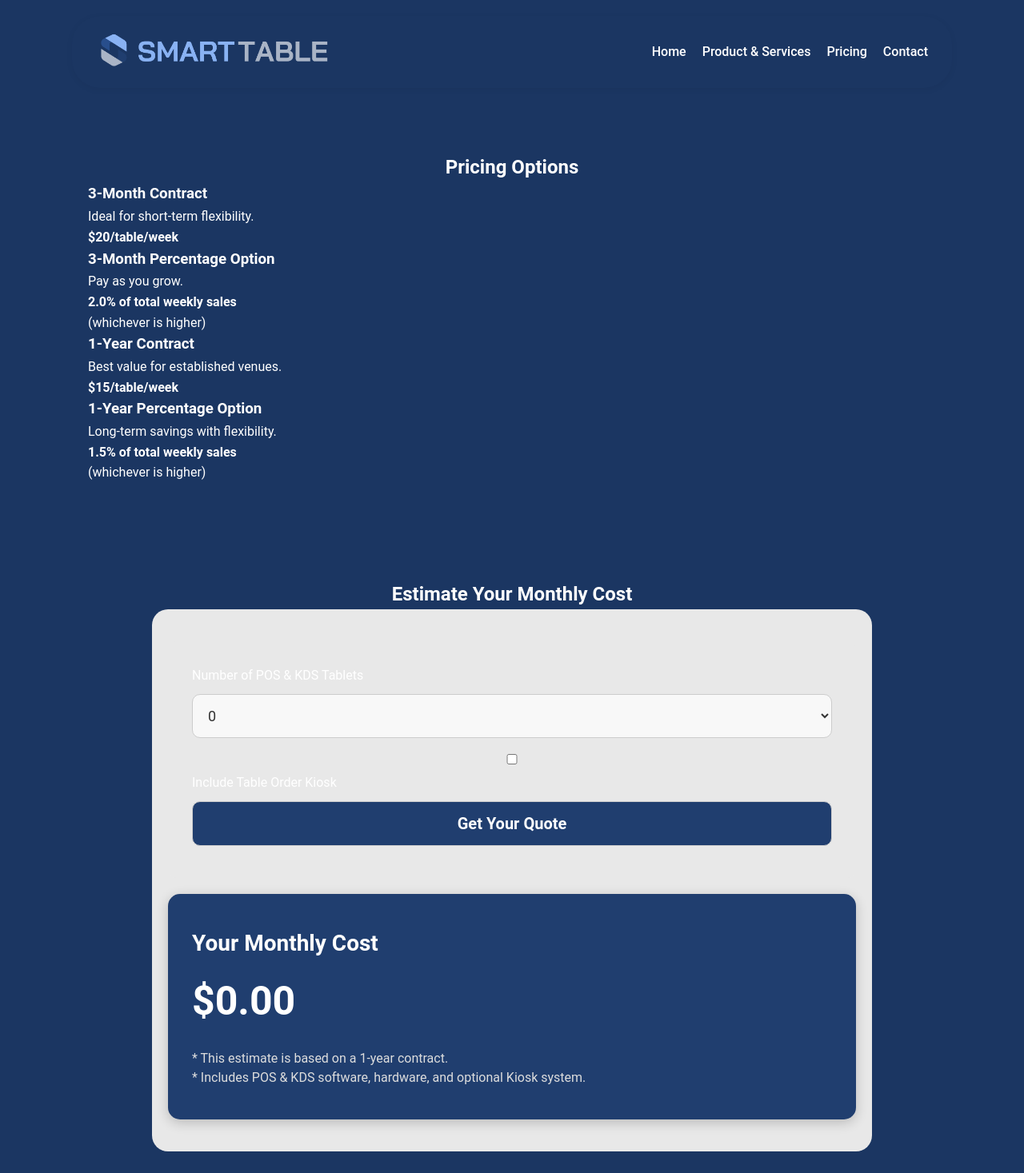
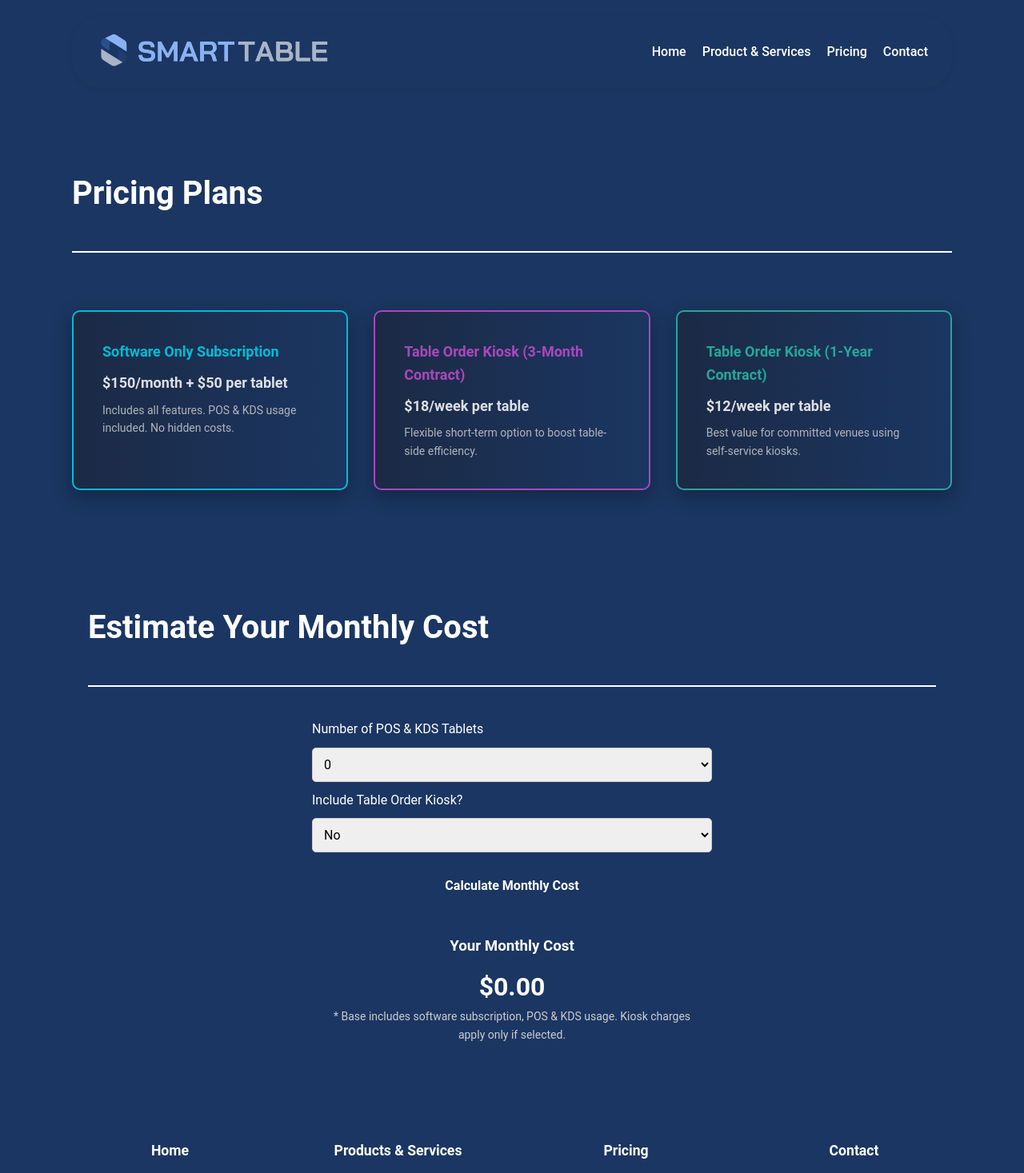
Before and after one commit to donghyun010/SmartTableNZ, a React (Create React App) app: page /SmartTableNZ/pricing in a window 1280 px wide. Shown: the top 1467 px of the page at 80% size. Built offline with nearby package versions, Linux system fonts and the light colour scheme.

Commit message:
Updated by HL

```diff
--- a/package.json
+++ b/package.json
@@ -8,6 +8,10 @@
     "@testing-library/jest-dom": "^6.6.3",
     "@testing-library/react": "^16.3.0",
     "@testing-library/user-event": "^13.5.0",
+    "cors": "^2.8.5",
+    "dotenv": "^16.5.0",
+    "express": "^5.1.0",
+    "nodemailer": "^7.0.3",
     "react": "^19.1.0",
     "react-dom": "^19.1.0",
     "react-router-dom": "^7.6.1",
--- a/src/pages/ContactPage.jsx
+++ b/src/pages/ContactPage.jsx
@@ -5,77 +5,170 @@ import Footer from "./components/Footer";
 
 const ContactPage = () => {
   return (
-    <div>
+    <div
+      style={{ backgroundColor: "#1b3662", color: "#fff", minHeight: "100vh" }}
+    >
       <header>
         <div className="header-box">
-          <nav>
+          <nav
+            style={{ display: "flex", alignItems: "center", padding: "20px" }}
+          >
             <div className="logo">
-              <img src={logo} alt="Smart Table Logo" />
+              <img
+                src={logo}
+                alt="Smart Table Logo"
+                style={{ height: "40px" }}
+              />
             </div>
             <Header />
           </nav>
         </div>
       </header>
 
-      <section className="section white-bg">
-        <h1 style={{ textAlign: "center" }}>Contact Us</h1>
+      <section
+        style={{
+          display: "flex",
+          justifyContent: "center",
+          alignItems: "center",
+          padding: "60px 20px",
+        }}
+      >
         <div
-          className="contact-form"
-          style={{ maxWidth: "900px", margin: "0 auto" }}
+          style={{
+            display: "flex",
+            maxWidth: "1000px",
+            width: "100%",
+            gap: "60px",
+            flexWrap: "wrap",
+          }}
         >
+          {/* Left Side */}
+          <div style={{ flex: "1 1 300px" }}>
+            <p
+              style={{
+                color: "##00bcd4",
+                fontWeight: "500",
+                marginBottom: "10px",
+              }}
+            >
+              Contact Us
+            </p>
+            <h1
+              style={{
+                fontSize: "48px",
+                fontWeight: "700",
+                margin: "0 0 20px",
+              }}
+            >
+              How can we help?
+            </h1>
+            <p style={{ fontSize: "16px", color: "#ccc" }}>
+              Let’s kick-start the conversation and discuss your path to
+              transformative growth.
+            </p>
+          </div>
+
+          {/* Right Side (Form) */}
+          <div style={{ flex: "1 1 300px" }}>
             <form
-            action="https://formspree.io/f/yourformid" // 🔁 Replace with your actual Formspree form ID
+              action="https://formspree.io/f/YOUR_FORMSPREE_ID"
               method="POST"
               style={{ display: "flex", flexDirection: "column", gap: "15px" }}
             >
-            <input
-              type="email"
-              name="email"
-              placeholder="Your Email"
-              required
-              style={{
-                padding: "10px",
-                border: "1px solid #ccc",
-                borderRadius: "5px",
-              }}
-            />
+              <label style={{ fontWeight: 500 }}>
+                Name<span style={{ color: "##00bcd4" }}> *</span>
+              </label>
+              <input type="text" name="name" required style={inputStyle} />
+
+              <label style={{ fontWeight: 500 }}>
+                Email<span style={{ color: "##00bcd4" }}> *</span>
+              </label>
+              <input type="email" name="email" required style={inputStyle} />
+
+              <label style={{ fontWeight: 500 }}>Phone</label>
+              <input type="tel" name="phone" style={inputStyle} />
+
+              <label style={{ fontWeight: 500 }}>Message</label>
               <textarea
                 name="message"
-              placeholder="Your Message"
-              rows="5"
+                rows="4"
                 required
+                style={{ ...inputStyle, resize: "vertical" }}
+              />
+
+              {/* reCAPTCHA placeholder */}
+              <div
                 style={{
+                  background: "#fff",
                   padding: "10px",
-                border: "1px solid #ccc",
                   borderRadius: "5px",
-              }}
-            ></textarea>
-            <button
-              type="submit"
-              style={{
-                padding: "10px 20px",
-                backgroundColor: "#1b3662",
-                color: "white",
-                border: "none",
-                borderRadius: "5px",
-                cursor: "pointer",
+                  color: "#000",
+                  textAlign: "center",
                 }}
               >
-              Send Message
-            </button>
-          </form>
-
-          <p style={{ textAlign: "center", marginTop: "20px" }}>
-            Or email us directly at{" "}
-            <a href="mailto:contact@smarttable.co.nz">
-              contact@smarttable.co.nz
-            </a>
+                <p style={{ margin: 0 }}>
+                  I'm not a robot (reCAPTCHA placeholder)
                 </p>
               </div>
+
+              <label style={{ fontSize: "14px" }}>
+                <input
+                  type="checkbox"
+                  required
+                  style={{ marginRight: "8px" }}
+                />
+                I agree to the Smart Table{" "}
+                <a
+                  href="/privacy-policy"
+                  style={{ color: "##00bcd4", textDecoration: "underline" }}
+                >
+                  Privacy Policy
+                </a>
+                .
+              </label>
+
+              <div style={{ display: "flex", gap: "10px" }}>
+                <button type="submit" style={submitButtonStyle}>
+                  Submit
+                </button>
+                <button type="reset" style={resetButtonStyle}>
+                  Reset
+                </button>
+              </div>
+            </form>
+          </div>
+        </div>
       </section>
+
       <Footer />
     </div>
   );
 };
 
+const inputStyle = {
+  padding: "10px",
+  border: "none",
+  borderRadius: "5px",
+  backgroundColor: "rgba(255,255,255,0.1)",
+  color: "#fff",
+};
+
+const submitButtonStyle = {
+  padding: "10px 20px",
+  backgroundColor: "##00bcd4",
+  color: "#fff",
+  border: "none",
+  borderRadius: "5px",
+  cursor: "pointer",
+};
+
+const resetButtonStyle = {
+  padding: "10px 20px",
+  backgroundColor: "#fff",
+  color: "#000",
+  border: "none",
+  borderRadius: "5px",
+  cursor: "pointer",
+};
+
 export default ContactPage;
--- a/src/pages/PricingPage.jsx
+++ b/src/pages/PricingPage.jsx
@@ -1,24 +1,46 @@
-// src/components/PricingPage.jsx
-import { useState } from "react";
-import "./PricingPage.css";
+import React, { useState } from "react";
 import logo from "../assets/images/DarkLogo.png";
 import Header from "./components/Header";
 import Footer from "./components/Footer";
 
 const PricingPage = () => {
   const [tabletCount, setTabletCount] = useState(0);
-  const [kioskIncluded, setKioskIncluded] = useState(false);
+  const [kioskIncluded, setKioskIncluded] = useState("No");
   const [kioskContract, setKioskContract] = useState("3month");
+  const [kioskTableCount, setKioskTableCount] = useState(0);
   const [monthlyCost, setMonthlyCost] = useState(0);
+
+  const pricingOptions = [
+    {
+      title: "Software Only Subscription",
+      price: "$150/month + $50 per tablet",
+      description:
+        "Includes all features. POS & KDS usage included. No hidden costs.",
+      color: "#00bcd4",
+    },
+    {
+      title: "Table Order Kiosk (3-Month Contract)",
+      price: "$18/week per table",
+      description: "Flexible short-term option to boost table-side efficiency.",
+      color: "#ab47bc",
+    },
+    {
+      title: "Table Order Kiosk (1-Year Contract)",
+      price: "$12/week per table",
+      description: "Best value for committed venues using self-service kiosks.",
+      color: "#26a69a",
+    },
+  ];
 
   const handleCalculate = () => {
     const baseCost = 150;
     const tabletCost = tabletCount * 50;
     let total = baseCost + tabletCost;
 
-    if (kioskIncluded) {
-      const kioskRate = kioskContract === "1year" ? 15 : 20;
-      total += kioskRate * tabletCount;
+    if (kioskIncluded === "Yes") {
+      const rate = kioskContract === "1year" ? 12 : 18;
+      const kioskCost = rate * kioskTableCount * 4; // Weekly to Monthly
+      total += kioskCost;
     }
 
     setMonthlyCost(total);
@@ -37,61 +59,55 @@ const PricingPage = () => {
         </div>
       </header>
 
-      <section className="section">
-        <h1 style={{ textAlign: "center" }}>Pricing Options</h1>
-        <div className="pricing-2x2">
-          <div className="pricing-col">
-            <div className="feature">
-              <h3>3-Month Contract</h3>
-              <p>
-                Ideal for short-term flexibility.
-                <br />
-                <strong>$20/table/week</strong>
+      <section className="features-section">
+        <div className="content-wrapper">
+          <h2 className="section-title">Pricing Plans</h2>
+          <hr className="section-divider" />
+
+          <div className="feature-card-grid">
+            {pricingOptions.map((option, i) => (
+              <div
+                key={i}
+                className="feature-card"
+                style={{
+                  border: `2px solid ${option.color}`,
+                  borderRadius: "10px",
+                  padding: "20px",
+                  backgroundColor: "rgba(255, 255, 255, 0.02)",
+                }}
+              >
+                <div className="feature-card-text">
+                  <h3 style={{ color: option.color, marginBottom: "10px" }}>
+                    {option.title}
+                  </h3>
+                  <p
+                    style={{
+                      fontWeight: 600,
+                      fontSize: "18px",
+                      marginBottom: "8px",
+                    }}
+                  >
+                    {option.price}
                   </p>
-            </div>
-            <div className="feature">
-              <h3>3-Month Percentage Option</h3>
-              <p>
-                Pay as you grow.
-                <br />
-                <strong>2.0% of total weekly sales</strong>
-                <br />
-                (whichever is higher)
-              </p>
+                  <p style={{ color: "#ccc" }}>{option.description}</p>
                 </div>
               </div>
-          <div className="pricing-col">
-            <div className="feature">
-              <h3>1-Year Contract</h3>
-              <p>
-                Best value for established venues.
-                <br />
-                <strong>$15/table/week</strong>
-              </p>
-            </div>
-            <div className="feature">
-              <h3>1-Year Percentage Option</h3>
-              <p>
-                Long-term savings with flexibility.
-                <br />
-                <strong>1.5% of total weekly sales</strong>
-                <br />
-                (whichever is higher)
-              </p>
-            </div>
+            ))}
           </div>
         </div>
       </section>
 
       <section className="section">
-        <h2 style={{ textAlign: "center" }}>Estimate Your Monthly Cost</h2>
-        <div className="calculator">
-          <div className="inputs">
-            <label htmlFor="tabletCount">Number of POS & KDS Tablets</label>
+        <div className="content-wrapper">
+          <h2 className="section-title">Estimate Your Monthly Cost</h2>
+          <hr className="section-divider" />
+
+          <div style={{ maxWidth: "500px", margin: "0 auto" }}>
+            <label>Number of POS & KDS Tablets</label>
             <select
-              id="tabletCount"
               value={tabletCount}
               onChange={(e) => setTabletCount(Number(e.target.value))}
+              style={inputStyle}
             >
               {[...Array(21).keys()].map((num) => (
                 <option key={num} value={num}>
@@ -100,41 +116,60 @@ const PricingPage = () => {
               ))}
             </select>
 
-            <label>
-              <input
-                type="checkbox"
-                checked={kioskIncluded}
-                onChange={(e) => setKioskIncluded(e.target.checked)}
-              />
-              Include Table Order Kiosk
-            </label>
+            <label>Include Table Order Kiosk?</label>
+            <select
+              value={kioskIncluded}
+              onChange={(e) => setKioskIncluded(e.target.value)}
+              style={inputStyle}
+            >
+              <option value="No">No</option>
+              <option value="Yes">Yes</option>
+            </select>
 
-            {kioskIncluded && (
+            {kioskIncluded === "Yes" && (
+              <>
+                <label>Contract Period</label>
                 <select
                   value={kioskContract}
                   onChange={(e) => setKioskContract(e.target.value)}
+                  style={inputStyle}
                 >
-                <option value="3month">3-Month Contract ($20/tablet)</option>
-                <option value="1year">1-Year Contract ($15/tablet)</option>
+                  <option value="3month">
+                    3-Month Contract ($18/table/week)
+                  </option>
+                  <option value="1year">
+                    1-Year Contract ($12/table/week)
+                  </option>
                 </select>
+
+                <label>Number of Tables (Kiosk)</label>
+                <select
+                  value={kioskTableCount}
+                  onChange={(e) => setKioskTableCount(Number(e.target.value))}
+                  style={inputStyle}
+                >
+                  {[...Array(51).keys()].map((num) => (
+                    <option key={num} value={num}>
+                      {num}
+                    </option>
+                  ))}
+                </select>
+              </>
             )}
 
-            <button onClick={handleCalculate}>Get Your Quote</button>
-          </div>
+            <button onClick={handleCalculate} style={buttonStyle}>
+              Calculate Monthly Cost
+            </button>
 
-          <div className="result-box">
-            <div className="result-title">Your Monthly Cost</div>
-            <div className="result-value">
-              $
-              {monthlyCost.toLocaleString(undefined, {
-                minimumFractionDigits: 2,
-                maximumFractionDigits: 2,
-              })}
-            </div>
-            <div className="result-note">
-              * This estimate is based on a 1-year contract.
-              <br />* Includes POS & KDS software, hardware, and optional Kiosk
-              system.
+            <div style={resultBoxStyle}>
+              <h3 style={{ marginBottom: "10px" }}>Your Monthly Cost</h3>
+              <p style={{ fontSize: "32px", fontWeight: "bold" }}>
+                ${monthlyCost.toFixed(2)}
+              </p>
+              <p style={{ fontSize: "14px", color: "#ccc" }}>
+                * Base includes software subscription, POS & KDS usage. Kiosk
+                charges apply only if selected.
+              </p>
             </div>
           </div>
         </div>
@@ -145,4 +180,35 @@ const PricingPage = () => {
   );
 };
 
+const inputStyle = {
+  width: "100%",
+  padding: "10px",
+  margin: "10px 0",
+  borderRadius: "5px",
+  border: "1px solid #ccc",
+  fontSize: "16px",
+};
+
+const buttonStyle = {
+  width: "100%",
+  padding: "12px",
+  backgroundColor: "#1b3662",
+  color: "white",
+  border: "none",
+  borderRadius: "8px",
+  fontSize: "16px",
+  fontWeight: "bold",
+  cursor: "pointer",
+  marginTop: "10px",
+};
+
+const resultBoxStyle = {
+  backgroundColor: "#1b3662",
+  color: "white",
+  padding: "20px",
+  marginTop: "20px",
+  borderRadius: "10px",
+  textAlign: "center",
+};
+
 export default PricingPage;
```
Also changed, not shown: src/pages/ProductsPage.jsx (+4 -4 lines), 1 other file (tests, documents, lock files or other folders). Lines whose indentation alone changed are shown as unchanged.
